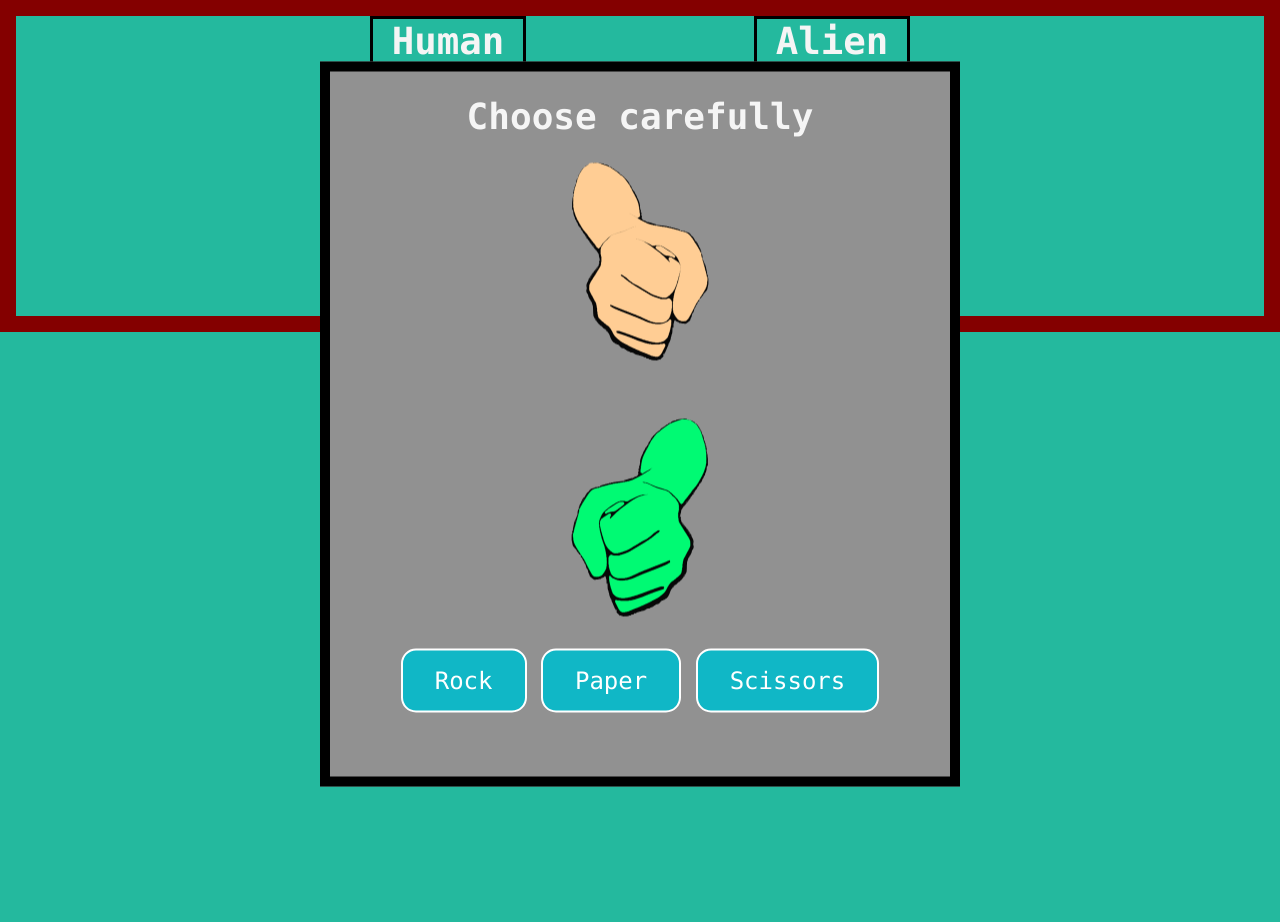
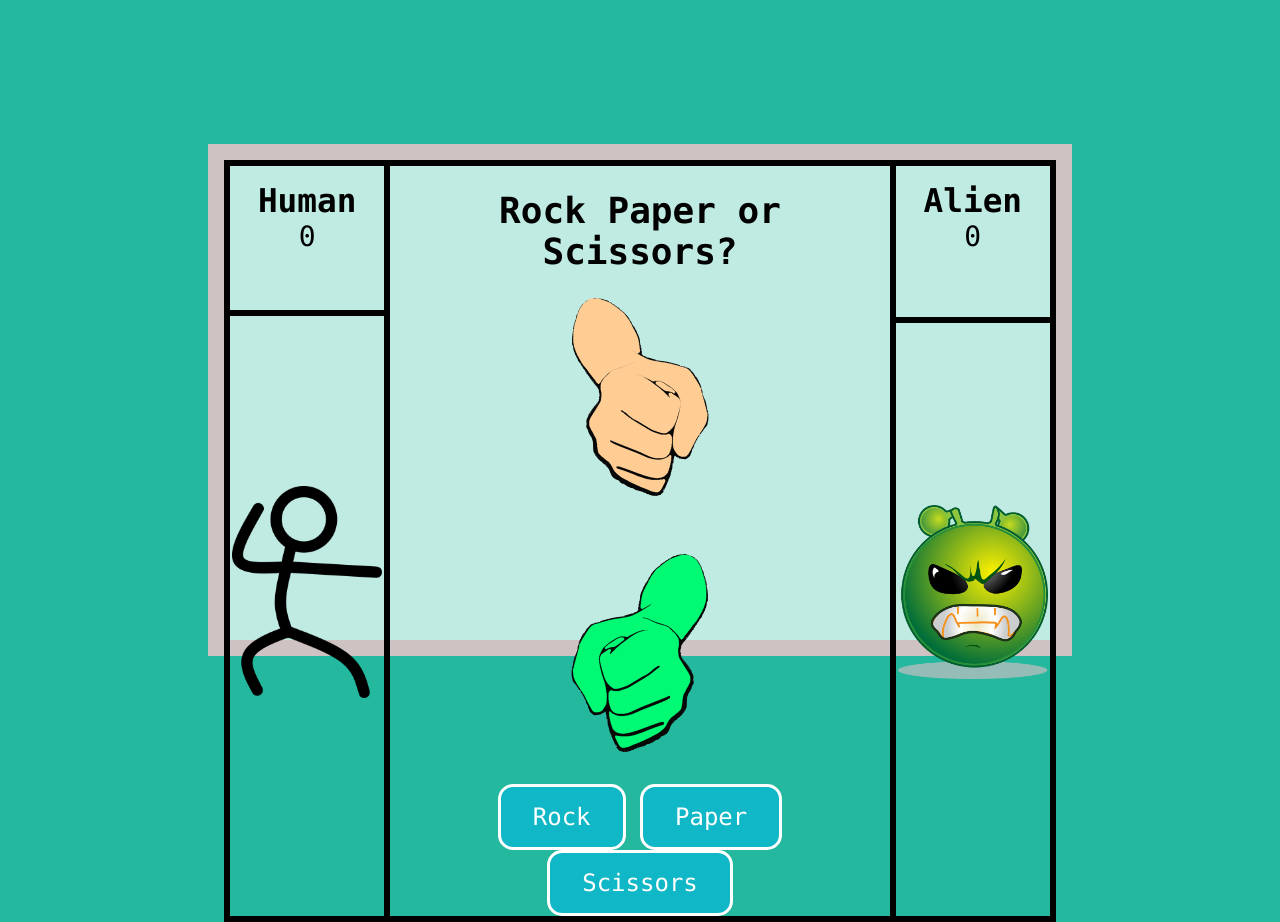
Before and after one commit to burak-odabasi/rock-paper-scissors, a website: page index.html in a window 1280 px wide. Before the commit the page ends 800 px from the top, so only its background shows below. Drawn offline with Linux system fonts and the light colour scheme.

Commit message:
game screen created

```diff
--- a/index.html
+++ b/index.html
@@ -14,20 +14,19 @@
         <button>Play</button>
     </div> -->
     <div class="game">
-      <div id="score">
-        <div id="score1">
+      <div class="score">
+        <div class="scoreTop">
           <h3>Human</h3>
           <span>0</span>
+        </div>
+        <div>
           <img src="./images/stickman.png" alt="" width="150" id="human" />
-        </div>
-        <div id="score2">
-          <h3>Alien</h3>
-          <span>0</span>
-          <img src="./images/start.png" alt="" width="150" id="alien" />
         </div>
       </div>
       <div class="choices">
-        <h2>Choose carefully</h2>
+        <div>
+          <h2>Rock Paper or Scissors?</h2>
+        </div>
         <div>
           <img
             src="./images/human-rock-removebg-preview.png"
@@ -39,13 +38,20 @@
             alt=""
             width="250"
           />
-        </div>
-        <div>
           <button>Rock</button>
           <button>Paper</button>
           <button>Scissors</button>
         </div>
       </div>
+      <div class="score">
+        <div class="scoreTop">
+          <h3>Alien</h3>
+          <span>0</span>
+        </div>
+        <div">
+          <img src="./images/start.png" alt="" width="150" id="alien" />
+        </div>
+      </div>
     </div>
   </body>
 </html>
--- a/style.scss
+++ b/style.scss
@@ -7,52 +7,49 @@
 body {
   height: 100vh;
   background-color: rgb(36, 185, 158);
-  color: whitesmoke;
+  color: rgb(0, 0, 0);
+  display: grid;
+  place-items: center;
 }
-
-.start-screen {
-  display: none;
-}
-
 .game {
-  #score {
-    display: flex;
-    font-size: 2rem;
+  display: grid;
+  grid-template-columns: 1fr 3fr 1fr;
+  height: 60vh;
+  width: 65vw;
+  border: 1rem solid rgb(207, 194, 194);
+  background-color: rgba(255, 255, 255, 0.713);
+  .score {
+    display: grid;
     text-align: center;
-    border: 1rem solid rgb(132, 0, 0);
-    justify-content: space-around;
-    padding: 0rem 15rem;
-
-    #score1 {
-      display: grid;
-      border: 3px solid black;
-    }
-    #score2 {
-      display: grid;
-      border: 3px solid black;
+    font-size: 1.75rem;
+    border: 6px solid black;
+    .scoreTop {
+      height: 40%;
+      width: 100%;
+      border-bottom: 6px solid black;
+      margin: 1rem 0;
     }
   }
   .choices {
-    position: absolute;
-    top: 50%;
-    right: 50%;
-    transform: translate(50%, -50%);
-    border: 10px solid rgb(0, 0, 0);
     display: grid;
+    justify-content: space-evenly;
     font-size: 1.5rem;
     text-align: center;
-    padding: 1.5rem 4rem 4rem;
-    background-color: rgb(145, 145, 145);
-    margin-top: 1.5rem;
-
+    padding: 1.5rem 4rem 0rem;
+    border: 6px solid black;
+    border-width: 6px 0;
     button {
       padding: 1rem 2rem;
       border-radius: 15px;
       background-color: rgb(16, 183, 198);
       color: rgb(255, 255, 255);
       outline: none;
-      border: 2.5px solid rgb(255, 255, 255);
+      border: 3.5px solid rgb(255, 255, 255);
       font-size: 1.5rem;
     }
   }
 }
+
+// .start-screen {
+//   display: none;
+// }
```
Also changed, not shown: style.css.
